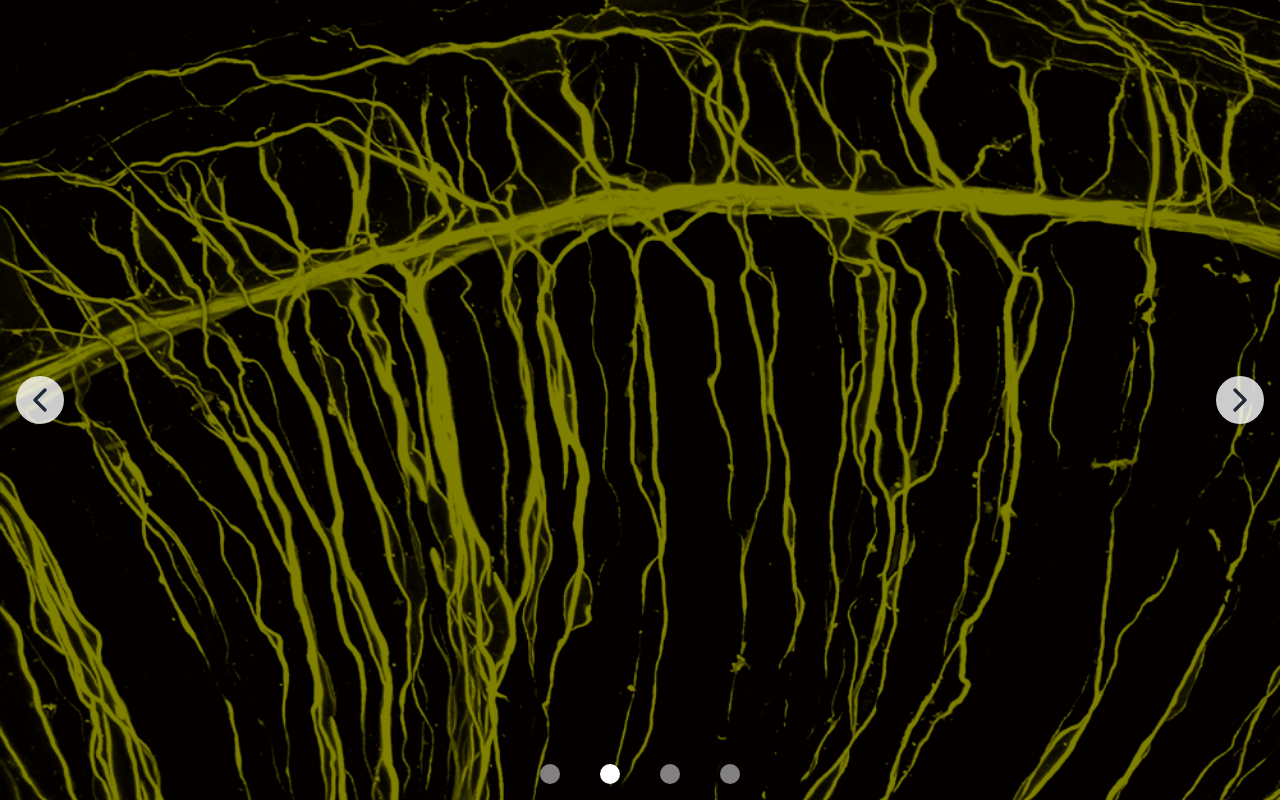
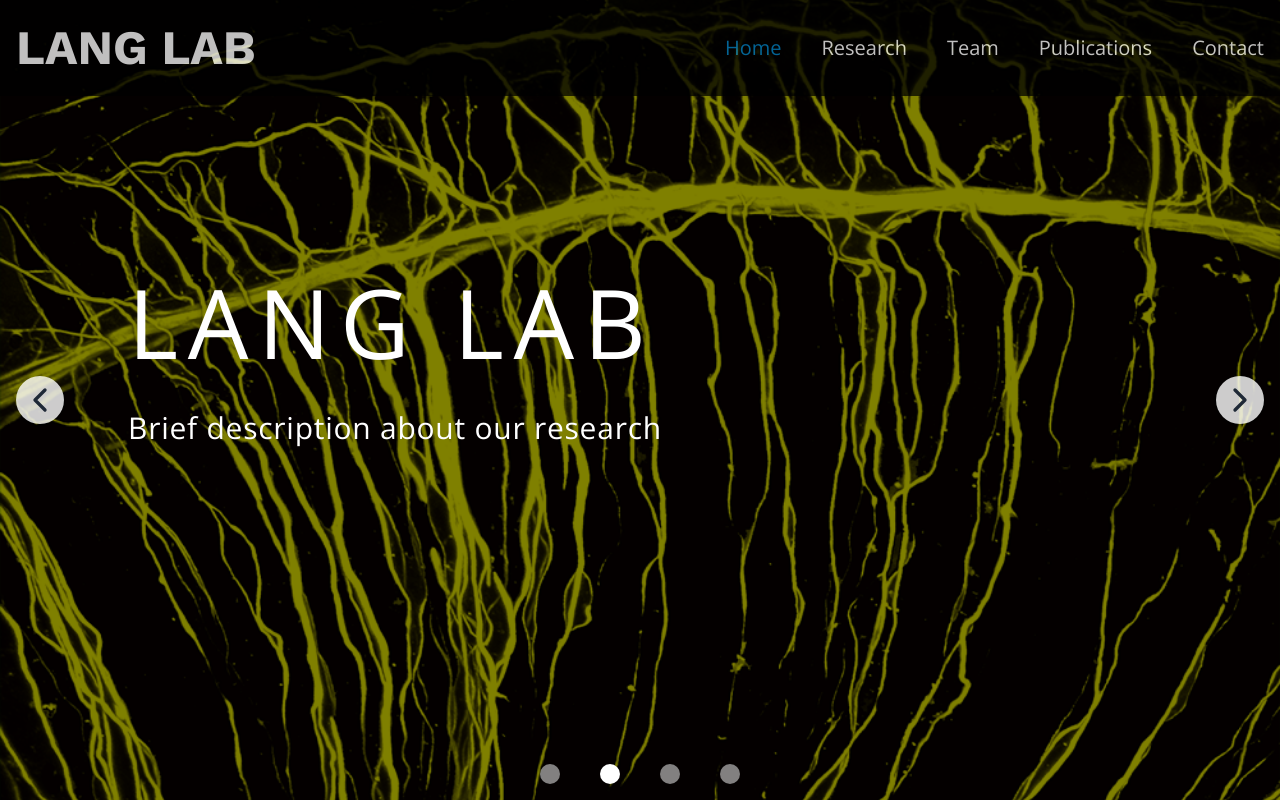
Before and after one commit to aileen-shi/lang-lab, a React (Create React App) app: page / in a window 1280 px wide. Built offline with nearby package versions, Linux system fonts and the light colour scheme.

Commit message:
Home Page
Completed navbar and homepage

```diff
--- a/public/index.html
+++ b/public/index.html
@@ -25,6 +25,12 @@
       Learn how to configure a non-root public URL by running `npm run build`.
     -->
     <title>React App</title>
+    <link rel="preconnect" href="https://fonts.googleapis.com" />
+    <link rel="preconnect" href="https://fonts.gstatic.com" crossorigin />
+    <link
+      href="https://fonts.googleapis.com/css2?family=Open+Sans:ital,wght@0,300..800;1,300..800&family=Work+Sans:ital,wght@0,100..900;1,100..900&display=swap"
+      rel="stylesheet"
+    />
   </head>
   <body>
     <noscript>You need to enable JavaScript to run this app.</noscript>
--- /dev/null
+++ b/src/components/Footer.tsx
@@ -0,0 +1,4 @@
+const Footer = () => {
+  return <div></div>;
+};
+export default Footer;
--- a/src/components/Header.tsx
+++ /dev/null
@@ -1,8 +0,0 @@
-const Header = () => {
-  return (
-    <header>
-      <h1>Header</h1>
-    </header>
-  );
-};
-export default Header;
--- /dev/null
+++ b/src/components/HeroText.tsx
@@ -0,0 +1,11 @@
+const HeroText = () => {
+  return (
+    <div className="font-open-sans z-10 text-white absolute top-[-5%] h-screen flex justify-center flex-col ml-32 gap-10">
+      <h1 className="text-8xl tracking-widest">LANG LAB</h1>
+      <h3 className="text-3xl tracking-wide">
+        Brief description about our research
+      </h3>
+    </div>
+  );
+};
+export default HeroText;
--- /dev/null
+++ b/src/components/Navbar.tsx
@@ -0,0 +1,119 @@
+import React, { useState } from "react";
+import { Link, useLocation } from "react-router-dom";
+import { X, Menu } from "react-feather";
+import "./styles.scss";
+
+const Navbar = () => {
+  // Check if on home page
+  // Only homepage uses dark navbar
+  const location = useLocation();
+  const isHome = location.pathname === "/";
+
+  // Track current location
+  const isCurrent = (path: string) => location.pathname === path;
+
+  // Track hamburger menu
+  const [isHamburgerOpen, setHamburgerOpen] = useState(false);
+
+  return (
+    <div>
+      <nav
+        className={`absolute z-20 top-0 left-0 w-full p-4 h-24 ${
+          isHome ? "bg-black opacity-75 text-white" : "bg-white text-slate-950"
+        }`}
+      >
+        <div className="flex container mx-auto justify-between items-center font-open-sans">
+          {/* Logo */}
+          <Link
+            to="/"
+            className="py-2 font-work-sans text-5xl font-bold hover:text-sky-600"
+          >
+            LANG LAB
+          </Link>
+
+          {/* Hamburger Menu */}
+          <div
+            className="block lg:hidden"
+            onClick={() => setHamburgerOpen(!isHamburgerOpen)}
+          >
+            {isHamburgerOpen ? (
+              <X className="text-white size-14 hover:cursor-pointer hover:text-sky-600" />
+            ) : (
+              <Menu className="text-white size-14 hover:cursor-pointer hover:text-sky-600" />
+            )}
+          </div>
+
+          {/* Regular Menu */}
+          <div className="hidden lg:flex space-x-10 items-center text-xl">
+            <Link
+              to="/"
+              className={`hover:text-sky-600 ${
+                isCurrent("/") ? "text-sky-600" : ""
+              }`}
+            >
+              Home
+            </Link>
+            <Link
+              to="/research"
+              className={`hover:text-sky-600 ${
+                isCurrent("research") ? "text-sky-600" : ""
+              }`}
+            >
+              Research
+            </Link>
+            <Link
+              to="/team"
+              className={`hover:text-sky-600 ${
+                isCurrent("/team") ? "text-sky-600" : ""
+              }`}
+            >
+              Team
+            </Link>
+            <Link
+              to="/publications"
+              className={`hover:text-sky-600 ${
+                isCurrent("/publications") ? "text-sky-600" : ""
+              }`}
+            >
+              Publications
+            </Link>
+            <Link
+              to="/contact"
+              className={`hover:text-sky-600 ${
+                isCurrent("/contact") ? "text-sky-600" : ""
+              }`}
+            >
+              Contact
+            </Link>
+          </div>
+        </div>
+      </nav>
+
+      {/* Mobile Menu */}
+      <div
+        className={`mobile-menu absolute z-20 lg:hidden space-y-4 mt-24 py-2 flex flex-col justify-center w-full items-center text-3xl font-bold ${
+          isHamburgerOpen ? "block" : "hidden"
+        } ${
+          isHome ? "bg-black opacity-75 text-white" : "bg-white text-slate-950"
+        }`}
+      >
+        <Link to="/" className="hover:text-sky-600">
+          Home
+        </Link>
+        <Link to="/research" className="hover:text-sky-600">
+          Research
+        </Link>
+        <Link to="/team" className="hover:text-sky-600">
+          Team
+        </Link>
+        <Link to="/publications" className="hover:text-sky-600">
+          Publications
+        </Link>
+        <Link to="/contact" className="hover:text-sky-600">
+          Contact
+        </Link>
+      </div>
+    </div>
+  );
+};
+export default Navbar;
--- /dev/null
+++ b/src/components/styles.scss
@@ -0,0 +1,3 @@
+.mobile-menu {
+  height: calc(100vh - 6rem);
+}
--- a/src/pages/Home.tsx
+++ b/src/pages/Home.tsx
@@ -1,4 +1,6 @@
 import Carousel from "../components/Carousel";
+import Navbar from "../components/Navbar";
+import HeroText from "../components/HeroText";
 import slide1 from "../assets/images/Slide1.png";
 import slide2 from "../assets/images/Slide2.png";
 import slide3 from "../assets/images/Slide3.png";
@@ -25,7 +27,9 @@ const Home = () => {
   ];
   return (
     <div>
+      <Navbar />
       <Carousel images={images} />
+      <HeroText />
     </div>
   );
 };
--- a/tailwind.config.js
+++ b/tailwind.config.js
@@ -1,10 +1,13 @@
 /** @type {import('tailwindcss').Config} */
 module.exports = {
-  content: [
-    "./src/**/*.{js,jsx,ts,tsx}",
-  ],
+  content: ["./src/**/*.{js,jsx,ts,tsx}"],
   theme: {
-    extend: {},
+    extend: {
+      fontFamily: {
+        "work-sans": ["Work Sans", "sans-serif"],
+        "open-sans": ["Open Sans", "sans-serif"],
+      },
+    },
   },
   plugins: [],
-}
+};
```
